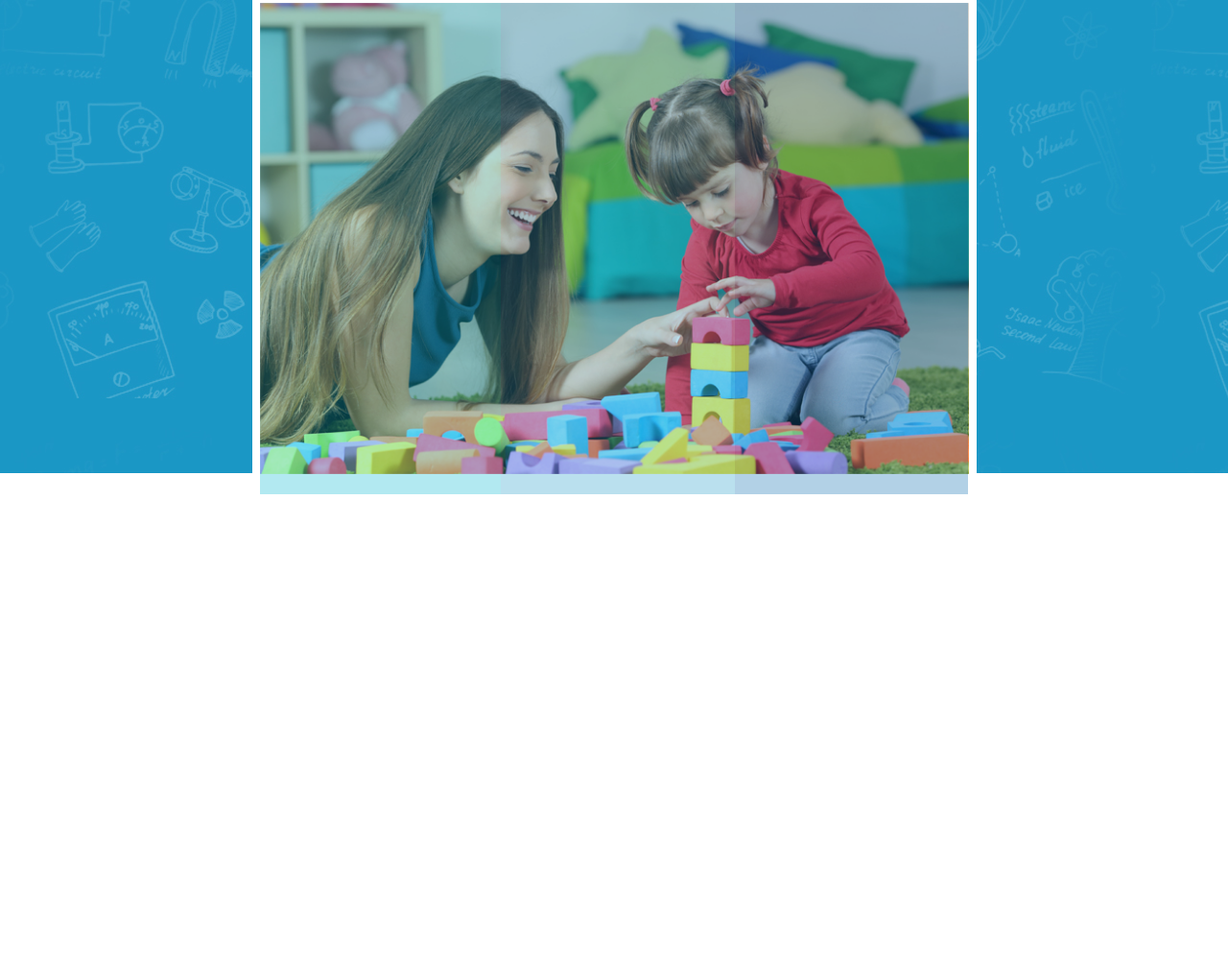
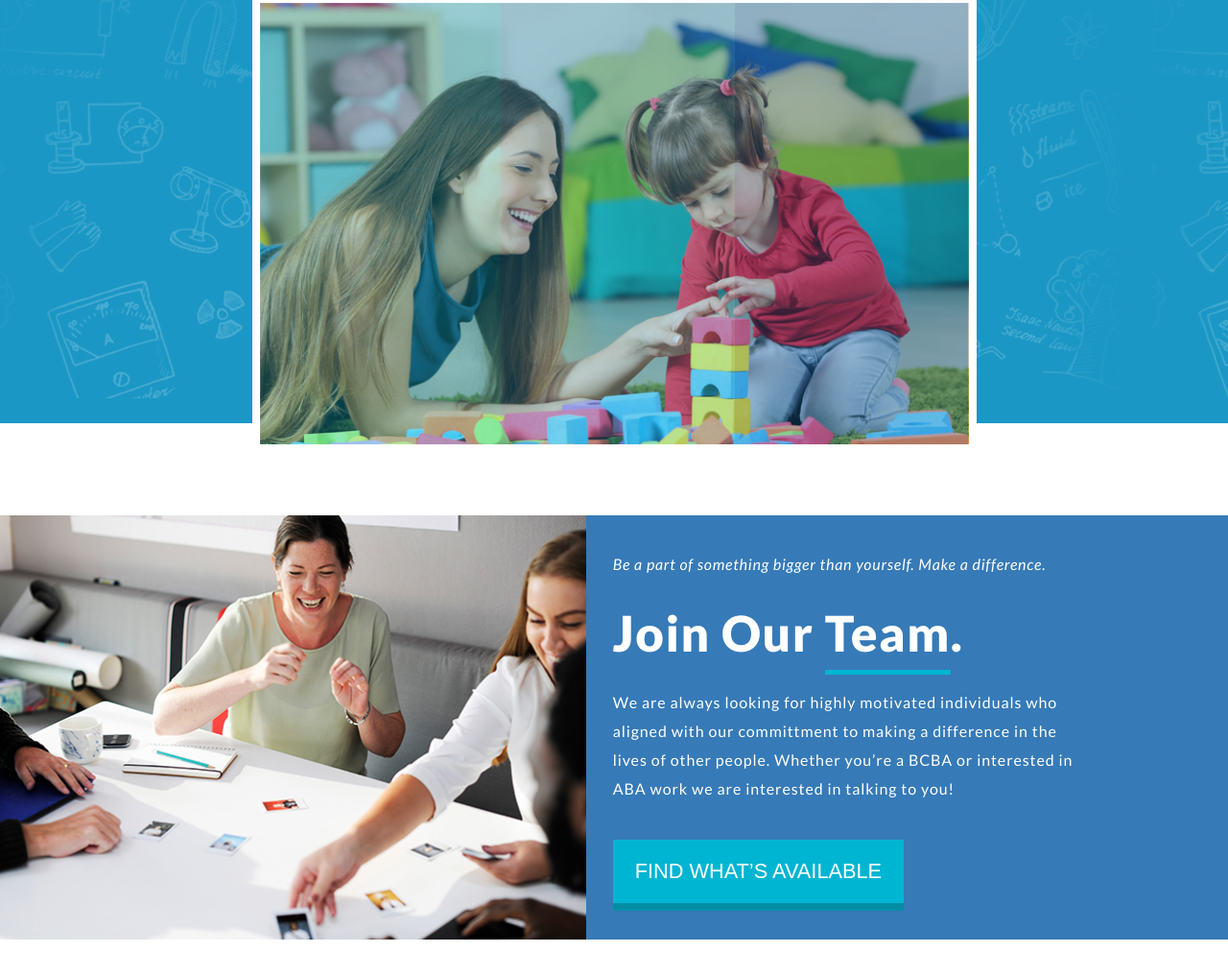
Before and after one commit to kuzovlev/testReliable, a website: page index.html in a window 1280 px wide. Shown: the part 1834-2851 px from the top of the page at 96% size. Before the commit the page ends 2357 px from the top, so only its background shows below. Drawn offline with nearby package versions, Linux system fonts and the light colour scheme.

Commit message:
join us block

```diff
--- a/index.html
+++ b/index.html
@@ -103,6 +103,22 @@
         </div>
     </ul>
 </div>
+<div id="join-us">
+    <div class="join-left">
+        <img src="images/join-team.jpg" alt="join">
+    </div>
+    <div class="join-right">
+        <i>Be a part of something bigger than yourself. Make a difference.</i>
+        <h1>
+            Join Our <span>Team</span>.
+        </h1>
+        <p>We are always looking for highly motivated individuals who aligned with our committment to making a
+            difference in the lives of other people. Whether you’re a BCBA or interested in ABA work we are interested
+            in talking to you!
+        </p>
+        <button>FIND WHAT’S AVAILABLE</button>
+    </div>
+</div>
 <script src="https://ajax.googleapis.com/ajax/libs/jquery/3.3.1/jquery.min.js"></script>
 <script src="js/js.js"></script>
 </body>
--- a/scss/style.scss
+++ b/scss/style.scss
@@ -13,7 +13,7 @@ $border-color: #00b5d2;
   background-position-x: center;
   font-family: 'Lato', sans-serif;
   padding-bottom: 11vw;
-  @media screen and (max-width: 320px){
+  @media screen and (max-width: 320px) {
     background-position-y: -70px;
   }
   .header-content {
@@ -26,8 +26,8 @@ $border-color: #00b5d2;
       .logo {
         margin-top: 3.3vw;
         margin-left: 2.5vw;
-        img{
-          @media screen and (max-width: 320px){
+        img {
+          @media screen and (max-width: 320px) {
             width: 90%;
           }
         }
@@ -139,6 +139,7 @@ $border-color: #00b5d2;
       border-radius: 50%;
       @media screen and (max-width: 320px) {
         top: 0;
+        right: 0;
       }
       i {
         display: block;
@@ -272,7 +273,7 @@ $border-color: #00b5d2;
   background-color: $border-color;
   position: relative;
   height: 41.7vw;
-  @media screen and (max-width: 320px){
+  @media screen and (max-width: 320px) {
     height: 55vw;
   }
   .support-top {
@@ -348,7 +349,8 @@ $border-color: #00b5d2;
     border-bottom: 8px solid #ba8e5b;
   }
 }
-#slider-section{
+
+#slider-section {
   background: url("../images/slider-bg.jpg");
   .slider-wrapper {
     padding-top: 9.7vw;
@@ -360,9 +362,12 @@ $border-color: #00b5d2;
       border: 8px solid white;
     }
     .slide_viewer {
-      height: 40vw;
+      height: 36vw;
       overflow: hidden;
       position: relative;
+      @media screen and (max-width: 1200px) {
+        height: 40.7vw;
+      }
       @media screen and (max-width: 768px) {
         height: 64vw;
       }
@@ -377,7 +382,7 @@ $border-color: #00b5d2;
       height: 100%;
       position: absolute;
       width: 100%;
-      .left-overlay{
+      .left-overlay {
         position: absolute;
         height: 100%;
         width: 34%;
@@ -385,7 +390,7 @@ $border-color: #00b5d2;
         opacity: .3;
         top: 0;
       }
-      .center-overlay{
+      .center-overlay {
         position: absolute;
         height: 100%;
         width: 33%;
@@ -394,7 +399,7 @@ $border-color: #00b5d2;
         top: 0;
         left: 34%;
       }
-      .right-overlay{
+      .right-overlay {
         position: absolute;
         height: 100%;
         width: 33%;
@@ -403,9 +408,75 @@ $border-color: #00b5d2;
         top: 0;
         left: 67%;
       }
-      img{
+      img {
         width: 100%;
       }
     }
   }
 }
+
+#join-us {
+  font-family: Lato, sans-serif;
+  display: flex;
+  margin-top: 7.5vw;
+  background: #367ab7;
+  color: white;
+  margin-bottom: 60px;
+  img {
+    height: 100%;
+  }
+  @media screen and (max-width: 768px) {
+    display: block;
+    text-align: center;
+    .join-left {
+      img {
+        width: 100%;
+      }
+    }
+    .join-right {
+      p {
+        margin: 0 auto;
+      }
+    }
+  }
+  .join-right {
+    margin-left: 2.4vw;
+    padding-top: 3.3vw;
+    i {
+      font-weight: 400;
+      font-style: italic;
+      letter-spacing: 0.8px;
+    }
+    h1 {
+      margin-top: 3vw;
+      font-size: 4vw;
+      padding-bottom: 25px;
+      letter-spacing: 1.5px;
+      font-weight: 900;
+      @media screen and (max-width: 320px) {
+        font-size: 5.5vw;
+      }
+      span {
+        border-bottom: $border-color solid 5px;
+        padding-bottom: 8px;
+      }
+    }
+    p {
+      max-width: 480px;
+      margin-top: 0.5vw;
+      letter-spacing: 0.9px;
+      line-height: 30px;
+    }
+    button {
+      width: 23.7vw;
+      height: 5.8vw;
+      background: #00b5d2;
+      color: white;
+      margin-top: 38px;
+      font-size: 1.7vw;
+      text-transform: uppercase;
+      border: none;
+      border-bottom: 8px solid #008ea5;
+    }
+  }
+}
```
Also changed, not shown: css/style.css, minified/style.min.css.
